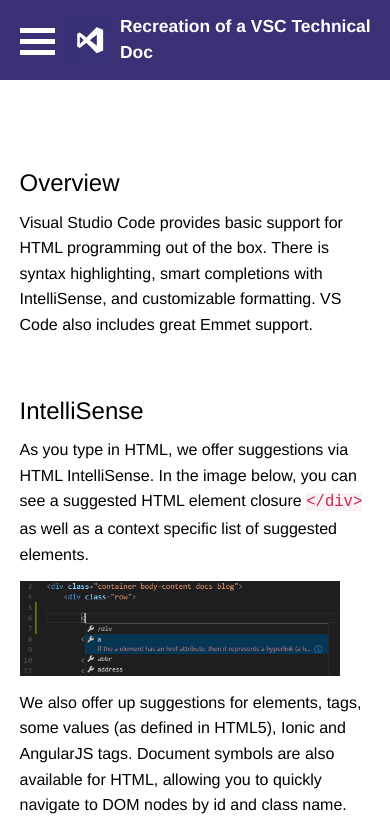
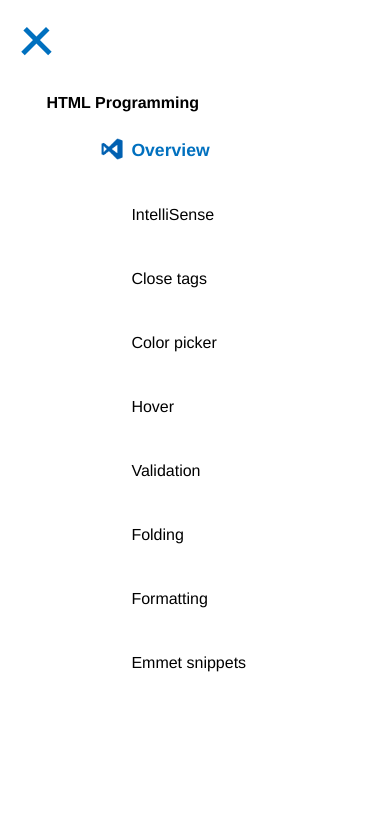
Before and after one commit to ptrchoi/SPA-Technical-Documentation, a website built with Parcel: page index.html in a window 390 px wide. Both pictures are taken after a click on the element 37 px from the left and 41 px from the top of the page. Shown: the top 829 px of the page. Built offline with nearby package versions, Linux system fonts and the light colour scheme.

Commit message:
refactored HTML onclick() calls to addEventListeners in App.js

```diff
--- a/app.js
+++ b/app.js
@@ -7,7 +7,7 @@
 */
 
 //Initialize variables/flags
-var flags = {
+let flags = {
 	overlayOn: false
 };
 
@@ -15,21 +15,28 @@
 /* Nav menu switches to overlay column view on smaller screens,
     no overlay and row view on wider screens.
     Icon swaps between hamburger or 'x' when overlay is off/on. */
-function checkOverlay() {
+let navLinks = document.getElementsByClassName('nav-link');
+
+for (let i = 0; i < navLinks.length; i++) {
+	navLinks[i].addEventListener('click', function() {
 		if (flags.overlayOn) {
-    toggleOverlay();
-  }
-}
-
-function toggleOverlay() {
 			toggleOverlayDisplay();
 			showOverlayLinks(flags.overlayOn);
 		}
+	});
+}
+
+let menuIcon = document.getElementById('nav-icon');
+
+menuIcon.addEventListener('click', function() {
+	toggleOverlayDisplay();
+	showOverlayLinks(flags.overlayOn);
+});
 
 function toggleOverlayDisplay() {
 	//Toggle menu overlay between off/on & menu icon between burger/x
-  document.getElementById("nav-overlay").classList.toggle("nav-overlay--on");
-  document.getElementById("nav-icon").classList.toggle("nav-icon--x");
+	document.getElementById('nav-overlay').classList.toggle('nav-overlay--on');
+	document.getElementById('nav-icon').classList.toggle('nav-icon--x');
 
 	if (flags.overlayOn) {
 		flags.overlayOn = false;
@@ -39,20 +46,20 @@
 }
 
 function showOverlayLinks(showLinks) {
-  var nav = document.getElementById("navbar");
+	var nav = document.getElementById('navbar');
 
 	/* Note that assigning 'display' property to DOM in script overrides CSS media query assignments. */
 	if (showLinks) {
-    nav.style.display = "block";
+		nav.style.display = 'block';
 	} else {
-    nav.style.display = "none";
+		nav.style.display = 'none';
 	}
 }
 
 /* ---------- WINDOW RESIZE HANDLER FOR OVERLAY ------------ */
 /* Need to test for viewport resizing while nav overlay is open. */
 if (matchMedia) {
-  const mq = window.matchMedia("(min-width: 599px)");
+	const mq = window.matchMedia('(min-width: 599px)');
 	mq.addListener(windowResized);
 	windowResized(mq);
 }
@@ -79,30 +86,24 @@
 function updateActiveMenuItem() {
 	//ADD header height to scrollPos
 	var scrollPos = window.scrollY + 120;
-  var pageSections = document.getElementsByClassName("main-section");
-  var menuItems = document.getElementsByClassName("nav-link");
-  var activeMenuItem = document.getElementsByClassName("active-link");
+	var pageSections = document.getElementsByClassName('main-section');
+	var menuItems = document.getElementsByClassName('nav-link');
+	var activeMenuItem = document.getElementsByClassName('active-link');
 
 	if (activeMenuItem[0]) {
-    activeMenuItem[0].classList.remove("active-link");
+		activeMenuItem[0].classList.remove('active-link');
 	}
 
 	for (var i = 0; i < pageSections.length; i++) {
 		if (i === 0 && scrollPos < 200) {
 			//Check for 1st item/gap
-      menuItems[0].classList.add("active-link");
-    } else if (
-      i === pageSections.length - 1 &&
-      getTopOffset(pageSections[i]) < scrollPos
-    ) {
+			menuItems[0].classList.add('active-link');
+		} else if (i === pageSections.length - 1 && getTopOffset(pageSections[i]) < scrollPos) {
 			//Check for last item
-      menuItems[i].classList.add("active-link");
-    } else if (
-      getTopOffset(pageSections[i]) < scrollPos &&
-      getTopOffset(pageSections[i + 1]) > scrollPos
-    ) {
+			menuItems[i].classList.add('active-link');
+		} else if (getTopOffset(pageSections[i]) < scrollPos && getTopOffset(pageSections[i + 1]) > scrollPos) {
 			//Else check topOffset of current & next sections
-      menuItems[i].classList.add("active-link");
+			menuItems[i].classList.add('active-link');
 		}
 	}
 }
--- a/index.html
+++ b/index.html
@@ -28,11 +28,11 @@
     <!--================= HEADER =================-->
     <header id="header" class="grid-cell">
         <div id="header-wrapper">
-            <h1>Recreation of a VSC Technical Doc</h1>
+            <h1>Example Technical Doc</h1>
             <img src="images/vscode-logo-purple.png" alt="Visual Studio Code logo">
         </div>
         <div id="nav-overlay" class="nav-overlay--off">
-            <div id="nav-icon" class="nav-icon--burger" onclick="toggleOverlay()">
+            <div id="nav-icon" class="nav-icon--burger" >
                 <div class="nav-icon--bar1"></div>
                 <div class="nav-icon--bar2"></div>
                 <div class="nav-icon--bar3"></div>
@@ -42,15 +42,15 @@
     <!--================= NAV =================-->
     <nav id="navbar">
         <header id="nav-title">HTML Programming</header>
-        <a href="#Overview" class="nav-link active-link" onclick="checkOverlay()">Overview</a>
-        <a href="#IntelliSense" class="nav-link" onclick="checkOverlay()">IntelliSense</a>
-        <a href="#Close_tags" class="nav-link" onclick="checkOverlay()">Close tags</a>
-        <a href="#Color_picker" class="nav-link" onclick="checkOverlay()">Color picker</a>
-        <a href="#Hover" class="nav-link" onclick="checkOverlay()">Hover</a>
-        <a href="#Validation" class="nav-link" onclick="checkOverlay()">Validation</a>
-        <a href="#Folding" class="nav-link" onclick="checkOverlay()">Folding</a>
-        <a href="#Formatting" class="nav-link" onclick="checkOverlay()">Formatting</a>
-        <a href="#Emmet_snippets" class="nav-link" onclick="checkOverlay()">Emmet snippets</a>
+        <a href="#Overview" class="nav-link active-link" >Overview</a>
+        <a href="#IntelliSense" class="nav-link" >IntelliSense</a>
+        <a href="#Close_tags" class="nav-link" >Close tags</a>
+        <a href="#Color_picker" class="nav-link" >Color picker</a>
+        <a href="#Hover" class="nav-link" >Hover</a>
+        <a href="#Validation" class="nav-link" >Validation</a>
+        <a href="#Folding" class="nav-link" >Folding</a>
+        <a href="#Formatting" class="nav-link" >Formatting</a>
+        <a href="#Emmet_snippets" class="nav-link" >Emmet snippets</a>
     </nav>
     <!--================= MAIN =================-->
     <main id="main-doc" class="grid-cell">
@@ -252,8 +252,11 @@
     </main>
     <!--================= FOOTER =================-->
     <footer class="grid-cell">
-        <div id="footer-wrapper">*Content recreated from
-            <a id="vscode-link" href="https://code.visualstudio.com/docs/languages/html" target="_blank">code.visualstudio.com</a>
+        <div class="footer-wrapper">
+            Site created by <a href="https://www.ptrchoi.com" target="_blank">Peter Choi</a>
+            <br/><br/>
+            * Content recreated from
+            <a id="vscode-link" href="https://code.visualstudio.com/docs/languages/html" target="_blank">code.visualstudio.com</a> for demonstration purposes only.
         </div>
     </footer>
 
--- a/styles.css
+++ b/styles.css
@@ -69,10 +69,7 @@
 	grid-template-rows: var(--header-margin) 1fr var(--footer-margin);
 
 	/* Leave spacing '.' for side nav */
-  grid-template-areas:
-    "header header"
-    ". main"
-    "footer footer";
+	grid-template-areas: "header header" ". main" "footer footer";
 	min-height: 100vh;
 }
 .main-section {
@@ -97,9 +94,7 @@
 	z-index: 1;
 	display: inline-block;
 	align-self: center;
-  margin-left: calc(
-    var(--side-margin) + var(--main-side-margin)
-  ); /* Left-align with main text */
+	margin-left: calc(var(--side-margin) + var(--main-side-margin)); /* Left-align with main text */
 	font-size: calc(1rem + 0.5vw);
 	color: white;
 }
@@ -110,14 +105,17 @@
 	width: 60px;
 	height: 60px;
 }
-#footer-wrapper {
+.footer-wrapper {
 	height: var(--footer-margin);
 	width: 100vw;
-  padding-top: 90px;
+	padding-top: 20px;
 	padding-left: 40px;
 	background-color: #333333;
 	color: white;
 	font-size: smaller;
+}
+.footer-wrapper > a {
+	color: #98d9ee;
 }
 #top-spacer {
 	display: block;
@@ -312,10 +310,7 @@
 	.grid {
 		grid-template-columns: 1fr;
 		grid-template-rows: var(--header-margin) 1fr var(--header-margin);
-    grid-template-areas:
-      "header"
-      "main"
-      "footer";
+		grid-template-areas: "header" "main" "footer";
 	}
 	#icon-menu--open {
 		display: block;
```
Lines whose indentation alone changed are shown as unchanged.
